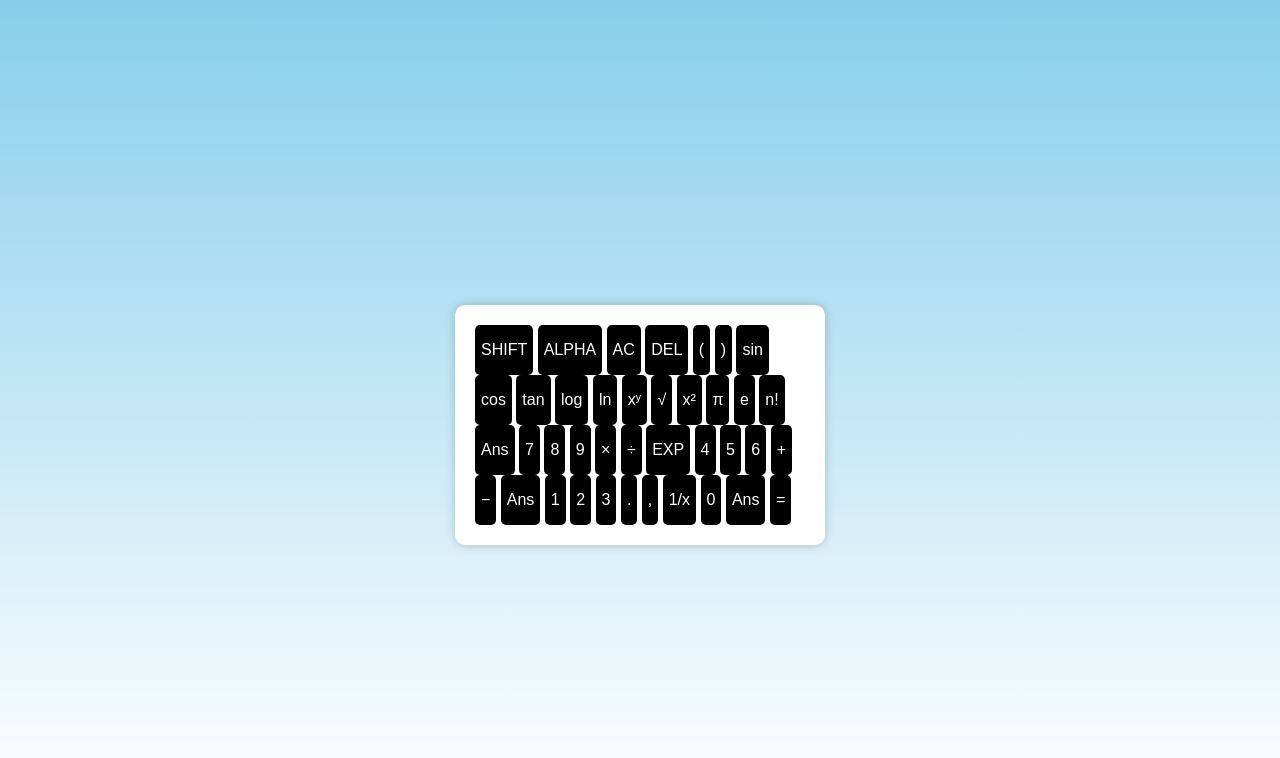
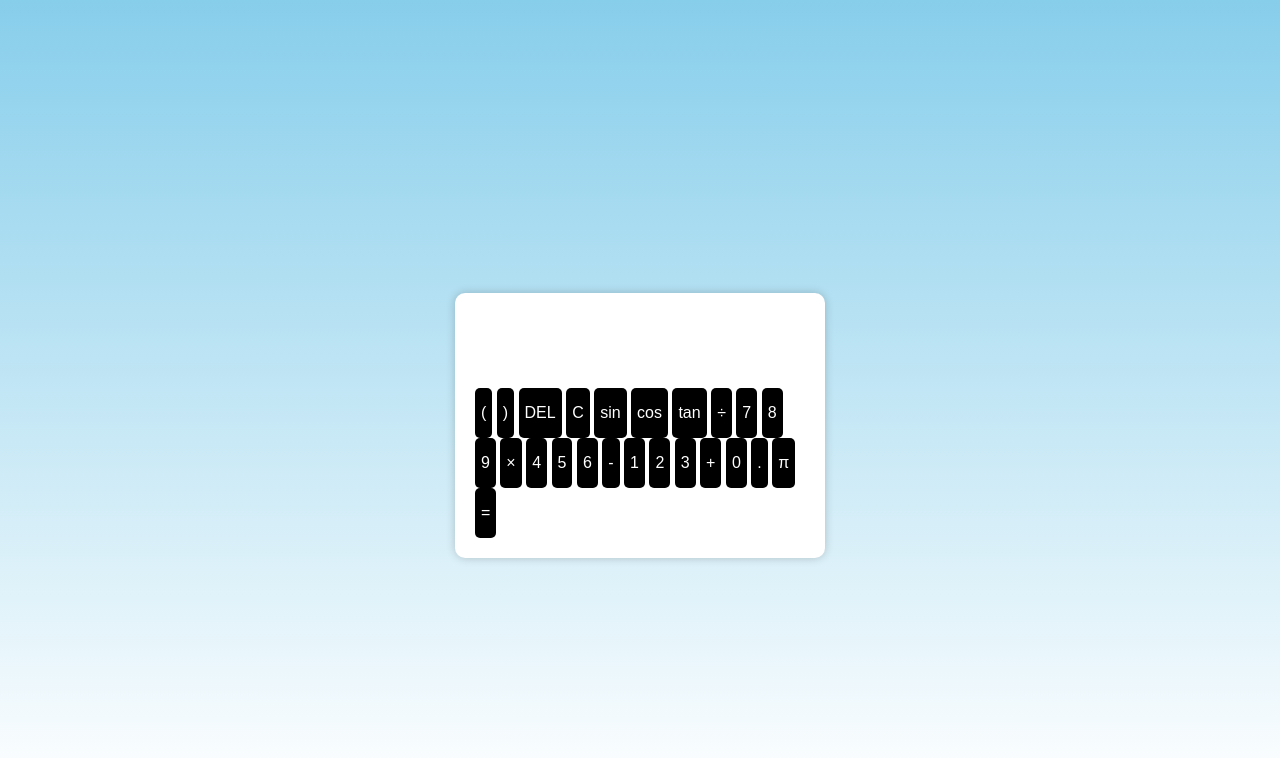
Before and after one commit to dyprince781-png/MARVELOUS-CALCULATOR, a plain HTML site: page index.html in a window 1280 px wide. Drawn offline with Linux system fonts and the light colour scheme.

Commit message:
Update index.html

```diff
--- a/index.html
+++ b/index.html
@@ -8,69 +8,40 @@
 </head>
 <body>
   <div class="calculator">
-    <!-- Display -->
-    <div class="display">
-      <div id="calculation"></div>
-      <div id="result"></div>
-    </div>
+    <div id="display"></div>
 
-    <!-- Buttons Grid -->
     <div class="buttons">
-      <!-- Row A -->
-      <button class="key shift">SHIFT</button>
-      <button class="key alpha">ALPHA</button>
-      <button class="key" data-action="clear">AC</button>
-      <button class="key" data-action="del">DEL</button>
-      <button class="key" data-insert="(">(</button>
-      <button class="key" data-insert=")">)</button>
+      <button>(</button>
+      <button>)</button>
+      <button>DEL</button>
+      <button>C</button>
 
-      <!-- Row B -->
-      <button class="key" data-insert="sin(">sin</button>
-      <button class="key" data-insert="cos(">cos</button>
-      <button class="key" data-insert="tan(">tan</button>
-      <button class="key" data-insert="log(">log</button>
-      <button class="key" data-insert="ln(">ln</button>
-      <button class="key" data-insert="^">xʸ</button>
+      <button>sin</button>
+      <button>cos</button>
+      <button>tan</button>
+      <button>÷</button>
 
-      <!-- Row C -->
-      <button class="key" data-insert="sqrt(">√</button>
-      <button class="key" data-insert="^2">x²</button>
-      <button class="key" data-insert="pi">π</button>
-      <button class="key" data-insert="e">e</button>
-      <button class="key" data-insert="!">n!</button>
-      <button class="key" data-insert="Ans">Ans</button>
+      <button>7</button>
+      <button>8</button>
+      <button>9</button>
+      <button>×</button>
 
-      <!-- Row D -->
-      <button class="key" data-insert="7">7</button>
-      <button class="key" data-insert="8">8</button>
-      <button class="key" data-insert="9">9</button>
-      <button class="key" data-insert="*">×</button>
-      <button class="key" data-insert="/">÷</button>
-      <button class="key" data-action="exp">EXP</button>
+      <button>4</button>
+      <button>5</button>
+      <button>6</button>
+      <button>-</button>
 
-      <!-- Row E -->
-      <button class="key" data-insert="4">4</button>
-      <button class="key" data-insert="5">5</button>
-      <button class="key" data-insert="6">6</button>
-      <button class="key" data-insert="+">+</button>
-      <button class="key" data-insert="-">−</button>
-      <button class="key" data-insert="Ans">Ans</button>
+      <button>1</button>
+      <button>2</button>
+      <button>3</button>
+      <button>+</button>
 
-      <!-- Row F -->
-      <button class="key" data-insert="1">1</button>
-      <button class="key" data-insert="2">2</button>
-      <button class="key" data-insert="3">3</button>
-      <button class="key" data-insert=".">.</button>
-      <button class="key" data-insert=",">,</button>
-      <button class="key" data-insert="1/(">1/x</button>
-
-      <!-- Row G -->
-      <button class="key wide-2" data-insert="0">0</button>
-      <button class="key" data-insert="Ans">Ans</button>
-      <button class="key eq" data-action="equals">=</button>
+      <button>0</button>
+      <button>.</button>
+      <button>π</button>
+      <button>=</button>
     </div>
   </div>
-
   <script src="script.js"></script>
 </body>
-  </html>
+</html>
```
